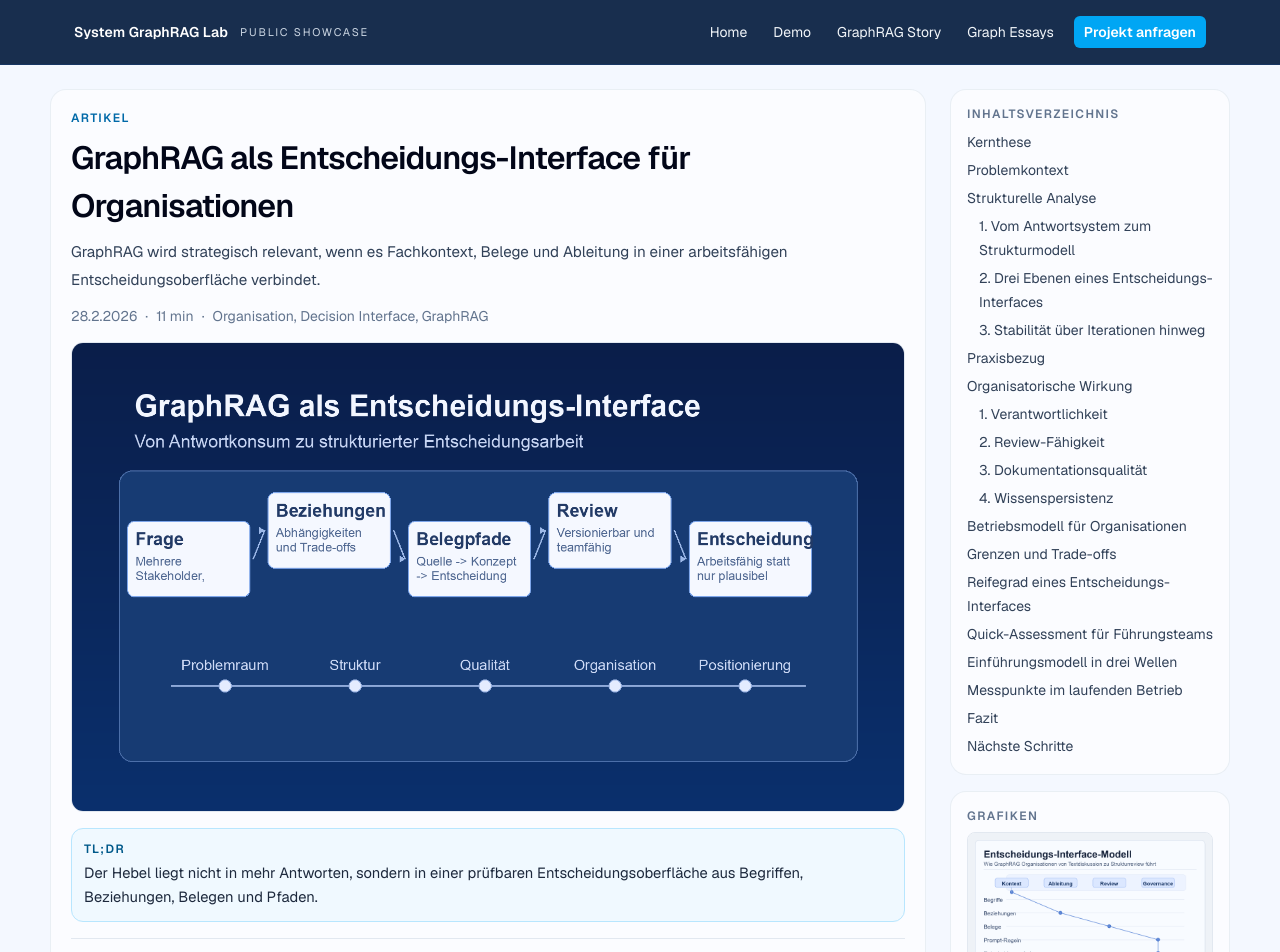
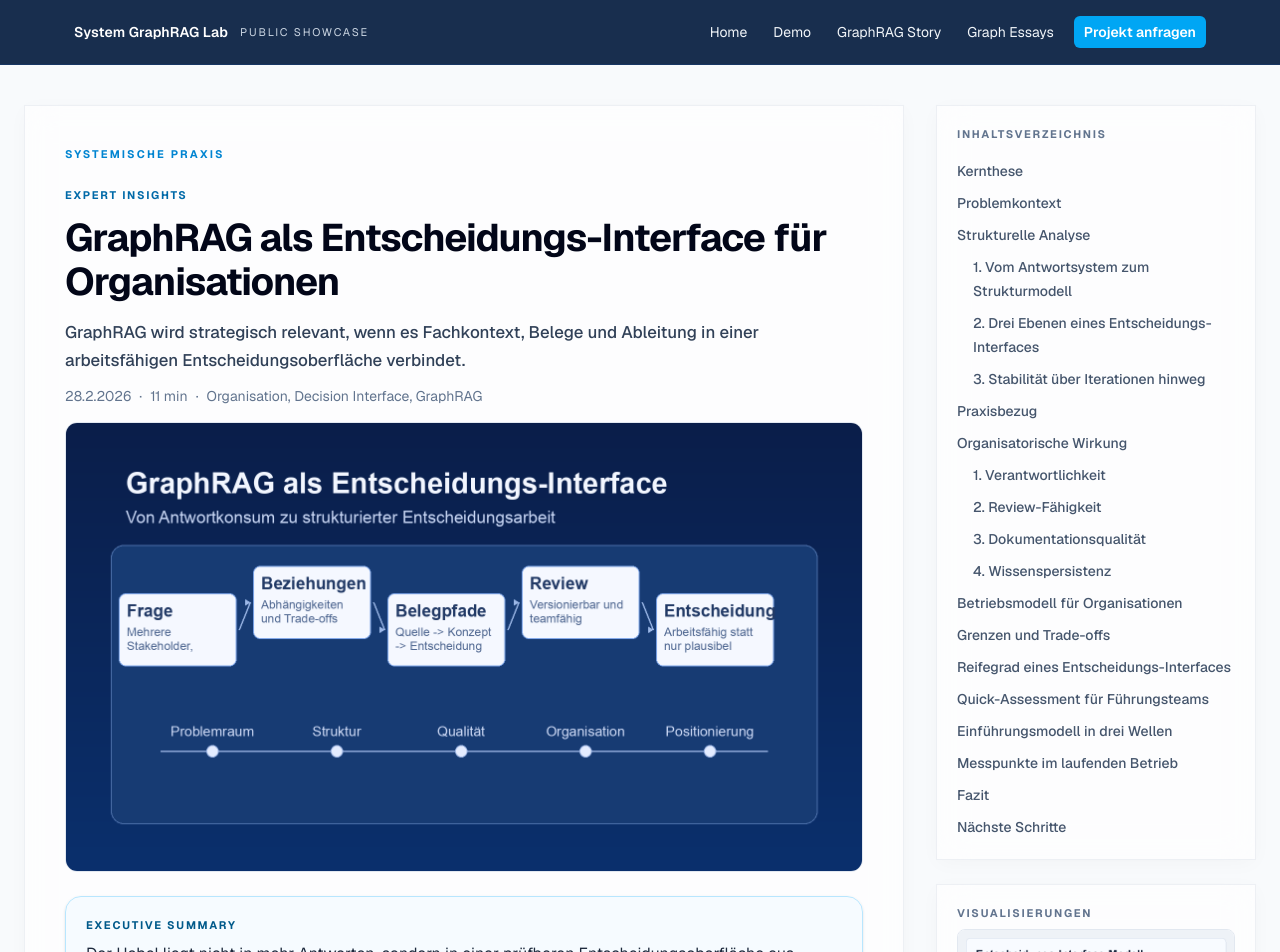
Before and after one commit to mimeonline/system-graph-rag-lab, a Next.js app in the folder apps/web/: page /blog/graphrag-als-entscheidungs-interface-fuer-organisationen in a window 1280 px wide. Shown: the top 952 px of the page. Built offline with nearby package versions, Linux system fonts and the light colour scheme; no server answers.

Commit message:
feat: Revamp blog index and article templates with updated content, styling, and animations.

```diff
--- a/apps/web/src/features/blog/templates/BlogArticleTemplate.tsx
+++ b/apps/web/src/features/blog/templates/BlogArticleTemplate.tsx
@@ -1,11 +1,12 @@
-import Image from "next/image";
-import { Linkedin } from "lucide-react";
+import { TrackedLink } from "@/components/molecules/tracked-link";
+import { TrackedPageView } from "@/components/molecules/tracked-page-view";
 import { SiteFooter } from "@/components/organisms/site-footer";
 import { SiteHeader } from "@/components/organisms/site-header";
-import { TrackedLink } from "@/components/molecules/tracked-link";
-import { TrackedPageView } from "@/components/molecules/tracked-page-view";
 import { withCanonical } from "@/config/site";
 import type { BlogPostFrontmatter, BlogTocItem } from "@/features/blog/contracts";
+import * as motion from "framer-motion/client";
+import { Linkedin } from "lucide-react";
+import Image from "next/image";
 
 type BlogArticleTemplateProps = {
   frontmatter: BlogPostFrontmatter;
@@ -20,15 +21,23 @@ export function BlogArticleTemplate({ frontmatter, content, toc }: BlogArticleTe
   const publishedDate = new Intl.DateTimeFormat("de-DE", { timeZone: "UTC" }).format(new Date(frontmatter.publishedAt));
 
   return (
-    <div className="flex min-h-screen flex-col bg-[#f4f8ff] text-slate-900">
+    <div className="flex min-h-screen flex-col bg-slate-50 text-slate-900">
       <TrackedPageView page={`/blog/${frontmatter.slug}`} />
       <SiteHeader />
-      <main className="flex-1 px-4 py-5 sm:px-6 sm:py-6">
-        <div className="mx-auto grid w-full max-w-[1180px] gap-6 lg:grid-cols-[minmax(0,1fr)_280px]">
-          <article className="rounded-2xl border border-slate-200/70 bg-white/60 p-5">
-            <p className="text-xs font-semibold uppercase tracking-[0.12em] text-sky-700">Artikel</p>
-            <h1 className="mt-2 text-[2rem] font-semibold tracking-tight text-slate-950">{frontmatter.title}</h1>
-            <p className="mt-2 max-w-[72ch] text-[0.95rem] leading-7 text-slate-700">{frontmatter.excerpt}</p>
+      <main className="flex-1 px-4 py-8 sm:px-6 sm:py-10">
+        <div className="mx-auto grid w-full max-w-[1240px] gap-8 lg:grid-cols-[minmax(0,1fr)_320px]">
+          <article className="glass-panel p-6 sm:p-10">
+            <motion.p
+              initial={{ opacity: 0, y: 10 }}
+              animate={{ opacity: 1, y: 0 }}
+              transition={{ duration: 0.6, ease: "easeOut" }}
+              className="text-[11px] font-bold uppercase tracking-[0.2em] text-sky-600 mb-6"
+            >
+              Systemische Praxis
+            </motion.p>
+            <p className="text-[11px] font-bold uppercase tracking-[0.16em] text-sky-700">Expert Insights</p>
+            <h1 className="mt-3 text-[2.4rem] font-bold tracking-tight text-slate-950 leading-[1.15]">{frontmatter.title}</h1>
+            <p className="mt-4 max-w-[72ch] text-[1.05rem] leading-relaxed text-slate-700 font-medium">{frontmatter.excerpt}</p>
             <div className="mt-3 flex flex-wrap items-center gap-2 text-sm text-slate-500">
               <time dateTime={frontmatter.publishedAt}>{publishedDate}</time>
               <span>·</span>
@@ -49,9 +58,9 @@ export function BlogArticleTemplate({ frontmatter, content, toc }: BlogArticleTe
               </figure>
             ) : null}
             {frontmatter.tldr ? (
-              <section className="mt-4 rounded-xl border border-sky-200 bg-sky-50 p-3">
-                <p className="text-xs font-semibold uppercase tracking-[0.12em] text-sky-800">TL;DR</p>
-                <p className="mt-1 text-[0.92rem] leading-6 text-slate-800">{frontmatter.tldr}</p>
+              <section className="mt-6 rounded-2xl border border-sky-200 bg-sky-50/50 p-5 shadow-sm">
+                <p className="text-[11px] font-bold uppercase tracking-[0.16em] text-sky-800">Executive Summary</p>
+                <p className="mt-2 text-[1rem] leading-relaxed text-slate-800">{frontmatter.tldr}</p>
               </section>
             ) : null}
             <div className="mt-4 flex flex-wrap gap-2 border-t border-slate-200 pt-4">
@@ -75,21 +84,21 @@ export function BlogArticleTemplate({ frontmatter, content, toc }: BlogArticleTe
               />
             </div>
             {frontmatter.linkedinHook ? (
-              <section className="mt-4 rounded-xl border border-violet-200 bg-violet-50 p-3">
-                <p className="text-xs font-semibold uppercase tracking-[0.12em] text-violet-800">Kernaussage</p>
-                <p className="mt-1 text-[0.92rem] leading-6 text-slate-800">{frontmatter.linkedinHook}</p>
+              <section className="mt-6 rounded-2xl border border-indigo-200 bg-indigo-50/50 p-5 shadow-sm border-l-4 border-l-indigo-500">
+                <p className="text-[11px] font-bold uppercase tracking-[0.16em] text-indigo-800">Systemischer Fokus</p>
+                <p className="mt-2 text-[1rem] leading-relaxed text-slate-800 italic">{frontmatter.linkedinHook}</p>
               </section>
             ) : null}
             <div className="mt-6 max-w-[74ch]">{content}</div>
           </article>
 
-          <aside className="space-y-4">
-            <section className="rounded-2xl border border-slate-200/70 bg-white/60 p-4">
-              <p className="text-xs font-semibold uppercase tracking-[0.12em] text-slate-500">Inhaltsverzeichnis</p>
-              <nav className="mt-2 space-y-1" aria-label="Inhaltsverzeichnis">
+          <aside className="space-y-6">
+            <section className="glass-panel p-5">
+              <p className="text-[11px] font-bold uppercase tracking-[0.16em] text-slate-500">Inhaltsverzeichnis</p>
+              <nav className="mt-4 space-y-2" aria-label="Inhaltsverzeichnis">
                 {toc.map((item) => (
-                  <div key={item.id} className={item.level === 3 ? "pl-3" : ""}>
-                    <a href={`#${item.id}`} className="text-sm text-slate-700 hover:text-sky-700 hover:underline">
+                  <div key={item.id} className={item.level === 3 ? "pl-4" : ""}>
+                    <a href={`#${item.id}`} className="text-sm font-medium text-slate-600 hover:text-sky-700 transition-colors">
                       {item.text}
                     </a>
                   </div>
@@ -97,8 +106,8 @@ export function BlogArticleTemplate({ frontmatter, content, toc }: BlogArticleTe
               </nav>
             </section>
             {frontmatter.diagramImages && frontmatter.diagramImages.length > 0 ? (
-              <section className="rounded-2xl border border-slate-200/70 bg-white/60 p-4">
-                <p className="text-xs font-semibold uppercase tracking-[0.12em] text-slate-500">Grafiken</p>
+              <section className="glass-panel p-5">
+                <p className="text-[11px] font-bold uppercase tracking-[0.16em] text-slate-500">Visualisierungen</p>
                 <div className="mt-2 space-y-2">
                   {frontmatter.diagramImages.map((image) => (
                     <Image
--- a/apps/web/src/features/blog/templates/BlogIndexTemplate.tsx
+++ b/apps/web/src/features/blog/templates/BlogIndexTemplate.tsx
@@ -1,8 +1,9 @@
+import { TrackedPageView } from "@/components/molecules/tracked-page-view";
 import { SiteFooter } from "@/components/organisms/site-footer";
 import { SiteHeader } from "@/components/organisms/site-header";
-import { TrackedPageView } from "@/components/molecules/tracked-page-view";
 import type { BlogPostSummary } from "@/features/blog/contracts";
 import { GraphEssaysSurface } from "@/features/blog/organisms/GraphEssaysSurface";
+import * as motion from "framer-motion/client";
 
 type BlogIndexTemplateProps = {
   posts: BlogPostSummary[];
@@ -52,28 +53,39 @@ export function BlogIndexTemplate({ posts }: BlogIndexTemplateProps): React.JSX.
   void posts.length;
 
   return (
-    <div className="flex min-h-screen flex-col bg-white text-slate-900">
+    <div className="flex min-h-screen flex-col bg-slate-50 text-slate-900">
       <TrackedPageView page="/blog" />
       <SiteHeader />
 
       <main className="flex-1">
-        <section className="mx-auto w-full max-w-295 px-4 py-8 sm:px-6 sm:py-10">
-          <div className="space-y-4">
-            <h1 className="max-w-[32ch] text-[2rem] font-semibold tracking-tight text-slate-950 sm:text-[2.4rem]">Variante B – Deutlich systemischer</h1>
-            <p className="max-w-[66ch] text-base leading-7 text-slate-700">
-              Wie aus KI-Antworten belastbare Entscheidungen werden
+        <section className="mx-auto w-full max-w-295 px-4 py-12 sm:px-6 sm:py-16">
+          <div className="space-y-6">
+            <motion.p
+              initial={{ opacity: 0, y: 10 }}
+              animate={{ opacity: 1, y: 0 }}
+              transition={{ duration: 0.6, ease: "easeOut" }}
+              className="text-[11px] font-bold uppercase tracking-[0.2em] text-sky-600"
+            >
+              Systemische Praxis
+            </motion.p>
+            <div className="space-y-5">
+            <h1 className="max-w-[32ch] text-[2.5rem] font-bold tracking-tight text-slate-950 sm:text-[3.2rem]">
+              Systemische Praxis
+            </h1>
+            <p className="max-w-[66ch] text-lg font-medium leading-relaxed text-slate-800">
+              Vom deskriptiven RAG zur prüfbaren Entscheidungsarchitektur.
             </p>
-            <p className="max-w-[76ch] text-sm leading-7 text-slate-600 sm:text-base">
-              Die Beiträge sind nicht als lose Artikel gedacht, sondern als explizites Denkmodell. Der Argumentationsfluss beginnt im Problemraum: Warum reichen plausible KI-Antworten allein nicht aus?
-            </p>
-            <p className="max-w-[76ch] text-sm leading-7 text-slate-600 sm:text-base">
-              Darauf folgt die strukturelle Differenzierung von GraphRAG, die Ableitung von Qualitätskriterien für produktive Systeme und schließlich die organisatorische Einordnung.
-            </p>
-            <p className="max-w-[76ch] text-sm leading-7 text-slate-600 sm:text-base">
-              Jeder Knoten steht für einen klar definierten Schritt im Argument. Zusammen entsteht eine prüfbare Linie vom Ausgangsproblem bis zur Positionierung.
-            </p>
+            <div className="max-w-[80ch] space-y-4 text-slate-600 sm:text-lg leading-relaxed">
+              <p>
+                Diese Essayserie dokumentiert den Weg von probabilistischer Textverdichtung hin zu einer deterministischen Entscheidungslogik. Wir betrachten GraphRAG nicht als Feature, sondern als strukturelle Infrastruktur für Governance und Nachvollziehbarkeit.
+              </p>
+              <p>
+                Jeder Beitrag ist ein Baustein in einem integrierten Denkmodell: Wir analysieren den Problemraum klassischer RAG-Systeme, leiten die notwendige Struktur ab und definieren Qualitätskriterien für den produktiven Einsatz.
+              </p>
+            </div>
           </div>
-        </section>
+        </div>
+      </section>
 
         <section className="space-y-3 pb-2">
           <div className="mx-auto flex w-full max-w-295 items-end justify-between gap-4 px-4 sm:px-6">
@@ -92,22 +104,22 @@ export function BlogIndexTemplate({ posts }: BlogIndexTemplateProps): React.JSX.
               </p>
             </div>
 
-            <div className="grid gap-4 md:grid-cols-5">
+            <div className="grid gap-5 md:grid-cols-5">
               {FLOW_STEPS.map((flowStep) => (
                 <article
                   key={flowStep.step}
-                  className="flex h-full flex-col rounded-xl border border-slate-200 bg-white/90 p-4 text-slate-900"
+                  className="glass-panel group flex h-full flex-col p-5 transition-all hover:-translate-y-1 hover:shadow-xl"
                 >
-                  <p className="text-[11px] font-semibold uppercase tracking-[0.14em] text-slate-500">
+                  <p className="text-[11px] font-bold uppercase tracking-[0.16em] text-slate-500 group-hover:text-sky-600 transition-colors">
                     Schritt {flowStep.step}
                   </p>
-                  <h3 className="mt-2 text-base font-semibold tracking-tight">{flowStep.title}</h3>
-                  <p className="mt-2 text-sm leading-6 text-slate-600">{flowStep.description}</p>
+                  <h3 className="mt-3 text-lg font-bold tracking-tight text-slate-900">{flowStep.title}</h3>
+                  <p className="mt-3 text-sm leading-relaxed text-slate-600">{flowStep.description}</p>
                   <a
                     href={`/blog/${flowStep.slug}`}
-                    className="mt-auto pt-4 inline-flex text-xs font-semibold uppercase tracking-[0.12em] text-slate-700 underline decoration-slate-300 underline-offset-4 transition hover:text-slate-900 hover:decoration-slate-500"
+                    className="mt-auto pt-6 inline-flex text-xs font-bold uppercase tracking-[0.14em] text-sky-700 hover:text-sky-900 transition-colors"
                   >
-                    Zum Essay
+                    Essay lesen →
                   </a>
                 </article>
               ))}
```
